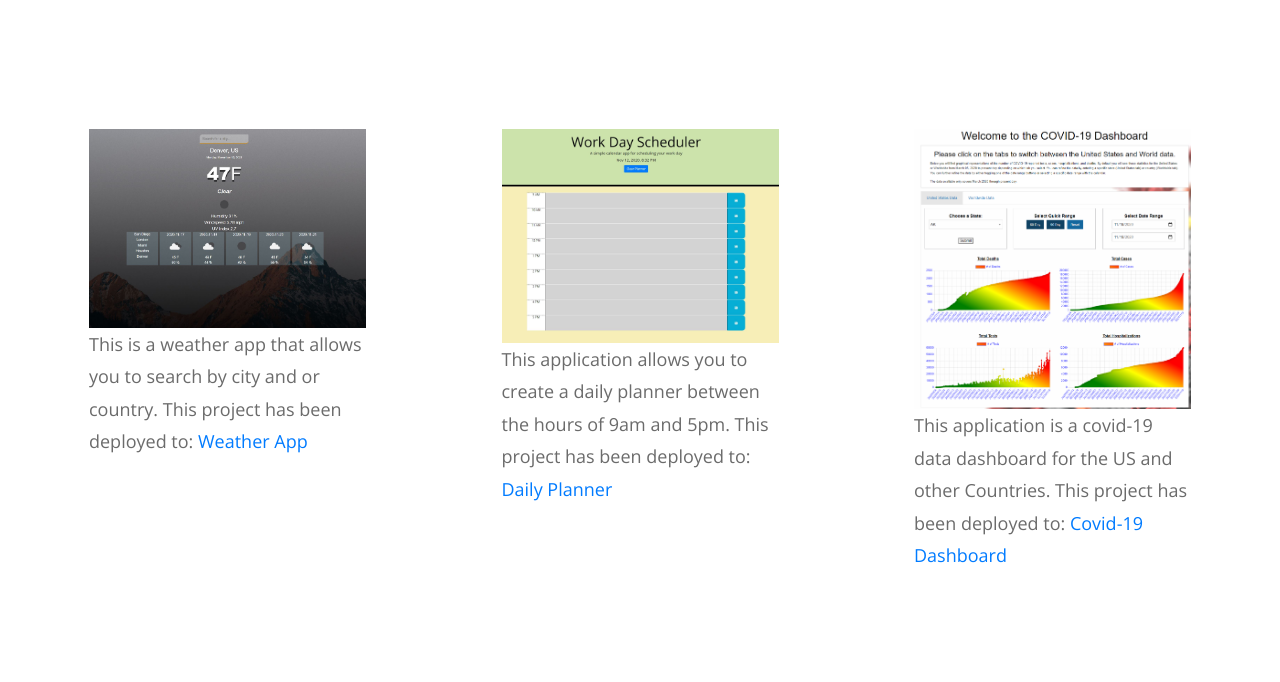
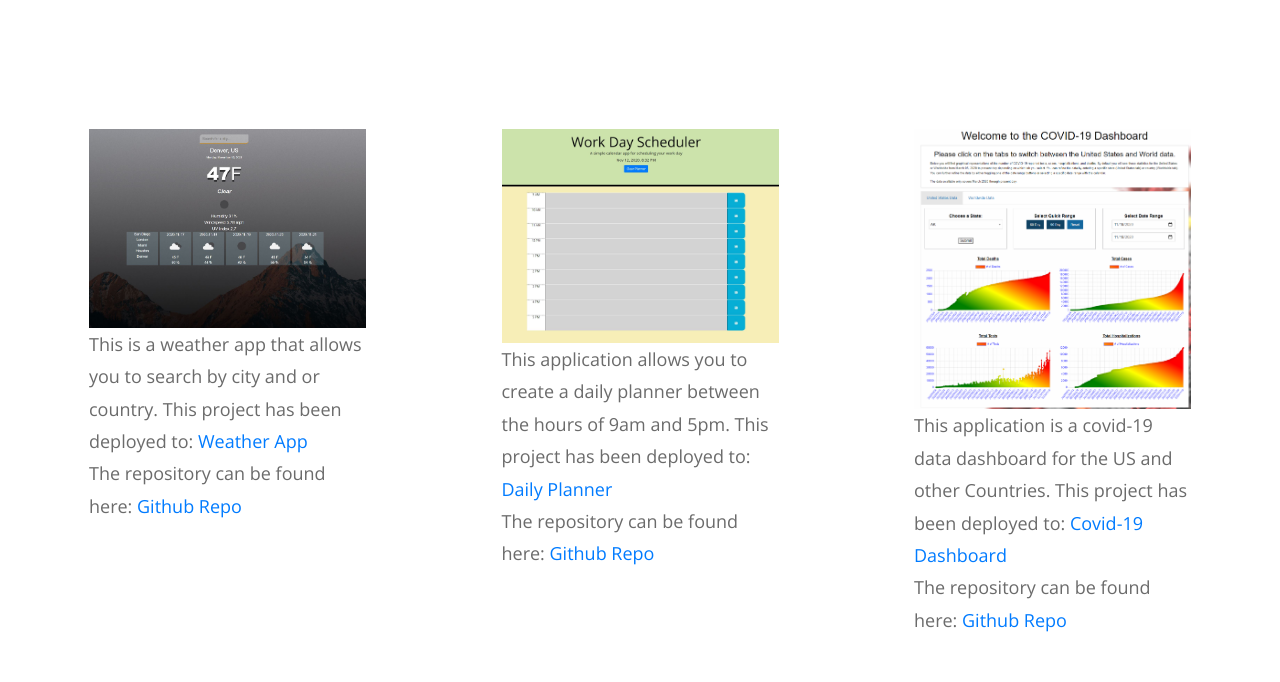
Before and after one commit to anandlal1080/portfolio, a plain HTML site: page index.html in a window 1280 px wide. Shown: the part 1120-1802 px from the top of the page. Drawn offline with nearby package versions, Linux system fonts and the light colour scheme; a script that the page names is missing.

```diff
--- a/index.html
+++ b/index.html
@@ -91,7 +91,7 @@
                 >
                   <a
                     class="LI-simple-link"
-                    href="https://www.linkedin.com/in/allan-nandlal-24802818?trk=profile-badge"
+                    href="https://www.linkedin.com/in/allan-nandlal-24802818?trk=profile-badge" target="_blank"
                     >Allan Nandlal</a
                   >
                 </div>
@@ -124,7 +124,10 @@
                   />
                   This is a weather app that allows you to search by city and or country.
                   This project has been deployed to:
-                  <a href="https://anandlal1080.github.io/weather-app/">Weather App</a>
+                  <a href="https://anandlal1080.github.io/weather-app/" target="_blank">Weather App</a>
+                  <br>
+                  The repository can be found here:
+                  <a href="https://github.com/anandlal1080/weather-app" target="_blank"> Github Repo</a>
                 </p>
               </div>
               <div class="tm-contact-item">
@@ -137,7 +140,10 @@
                   />
                   This application allows you to create a daily planner between the hours of 9am and 5pm.
                   This project has been deployed to:
-                  <a href="https://anandlal1080.github.io/daily-planner/">Daily Planner</a>
+                  <a href="https://anandlal1080.github.io/daily-planner/" target="_blank">Daily Planner</a>
+                  <br>
+                  The repository can be found here:
+                  <a href="https://github.com/anandlal1080/daily-planner" target="_blank"> Github Repo</a>
                 </p>
               </div>
 
@@ -151,7 +157,10 @@
                   />
                   This application is a covid-19 data dashboard for the US and other Countries.
                   This project has been deployed to:
-                  <a href="https://anandlal1080.github.io/covid19-dashboard/">Covid-19 Dashboard</a>
+                  <a href="https://anandlal1080.github.io/covid19-dashboard/" target="_blank">Covid-19 Dashboard</a>
+                  <br>
+                  The repository can be found here:
+                  <a href="https://github.com/anandlal1080/covid19-dashboard" target="_blank"> Github Repo</a>
                 </p>
               </div>
             </div>
```
